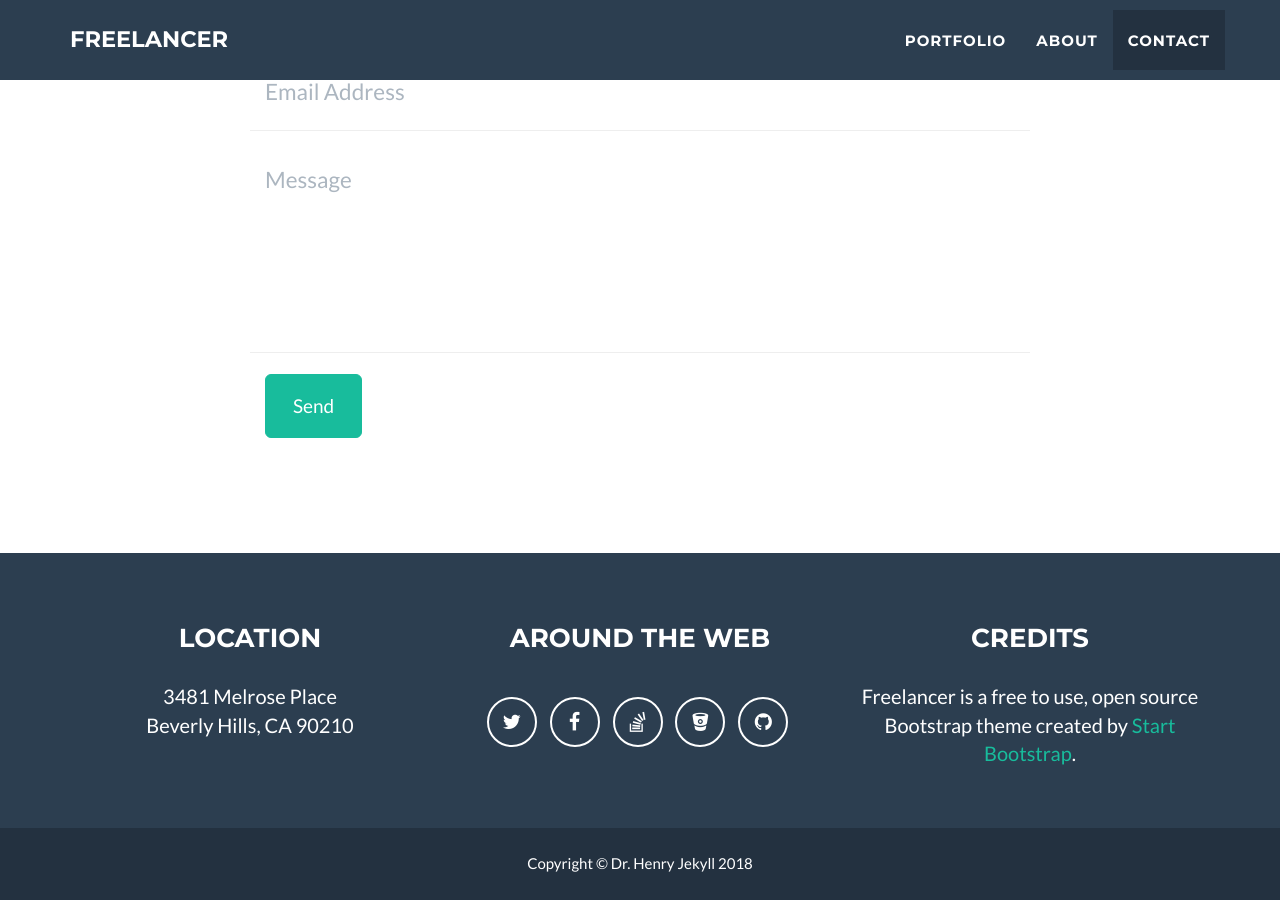
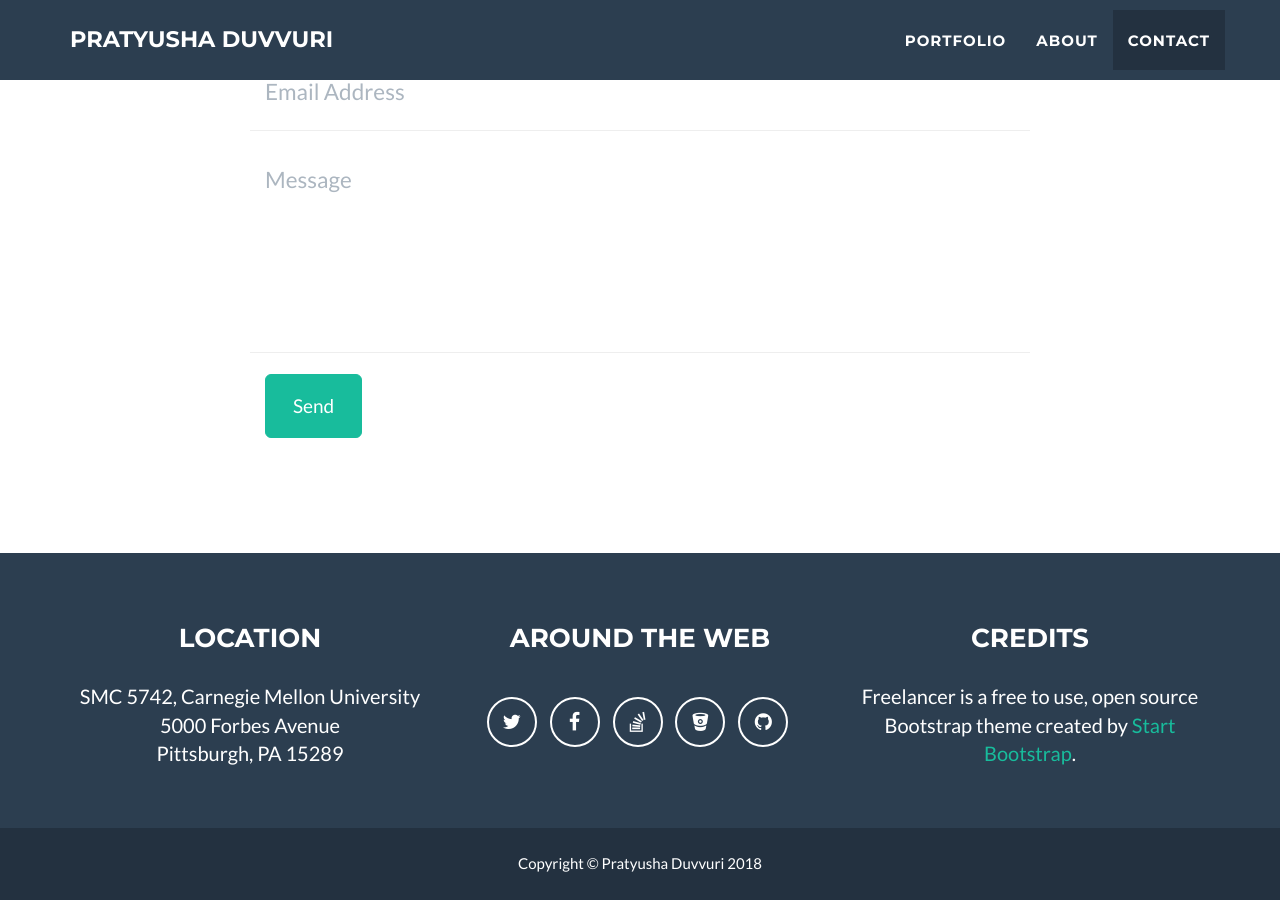
Before and after one commit to Pratyusha-Duvvuri/Pratyusha-Duvvuri, a Jekyll site: the page built from index.html, in a window 1280 px wide and 900 px high, scrolled down 2485 px. Built offline with Jekyll 4.4.1, drawn with Linux system fonts in a browser that asks for light colours; some of the changed text lies outside the part shown.

Commit message:
Another check

```diff
--- a/_config.yml
+++ b/_config.yml
@@ -1,11 +1,11 @@
 # Site settings
-title: Freelancer
-email: your-email@domain.com
+title: Pratyusha Duvvuri
+email: dpratyus@andrew.cmu.edu
 url: https://example.github.io
 description: "Write an awesome description for your new site here. You can edit this line in _config.yml. It will appear in your document head meta (for Google search results) and in your feed.xml site description."
 keywords: "your keywords, separated by commas"
-skills: "Web Developer - Graphic Artist - User Experience Designer"
-meta_author: LastName FirstName
+skills: "Girl who likes to code and build things"
+meta_author: Duvvuri Pratyusha
 
 # Google webmaster tools
 google_verify:
@@ -32,7 +32,7 @@ color:
 
 # Footer settings
 footer:
-  copyright: Dr. Henry Jekyll
+  copyright: Pratyusha Duvvuri
   location: Location
   social: Around the Web
   credits: Credits
@@ -52,8 +52,9 @@ social:
 
 # Postal address (add as many lines as necessary)
 address:
-  - line: 3481 Melrose Place
-  - line: Beverly Hills, CA 90210
+  - line: SMC 5742, Carnegie Mellon University
+  - line: 5000 Forbes Avenue
+  - line: Pittsburgh, PA 15289
 
 # Credits content
 credits: 'Freelancer is a free to use, open source Bootstrap theme created by <a href="http://startbootstrap.com">Start Bootstrap</a>.'
```
Also changed, not shown: 3 other files.
